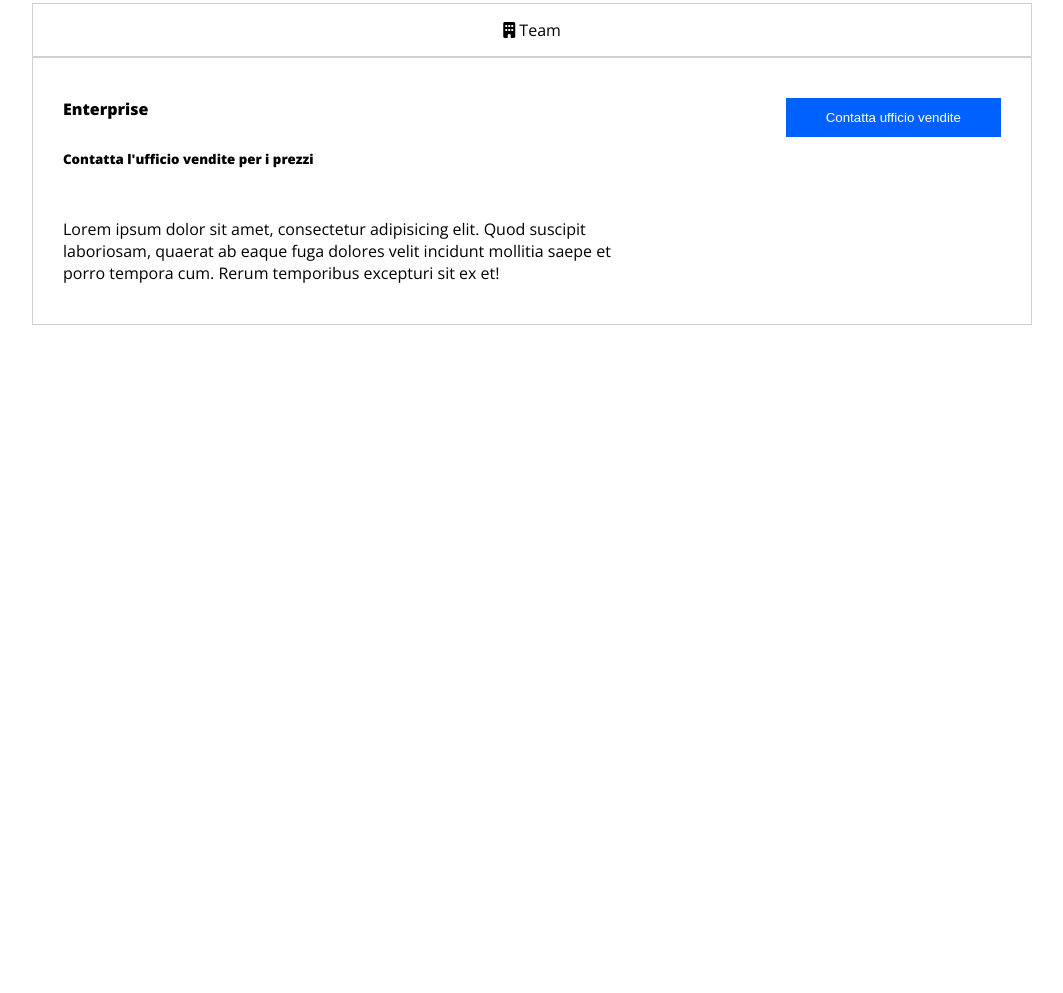
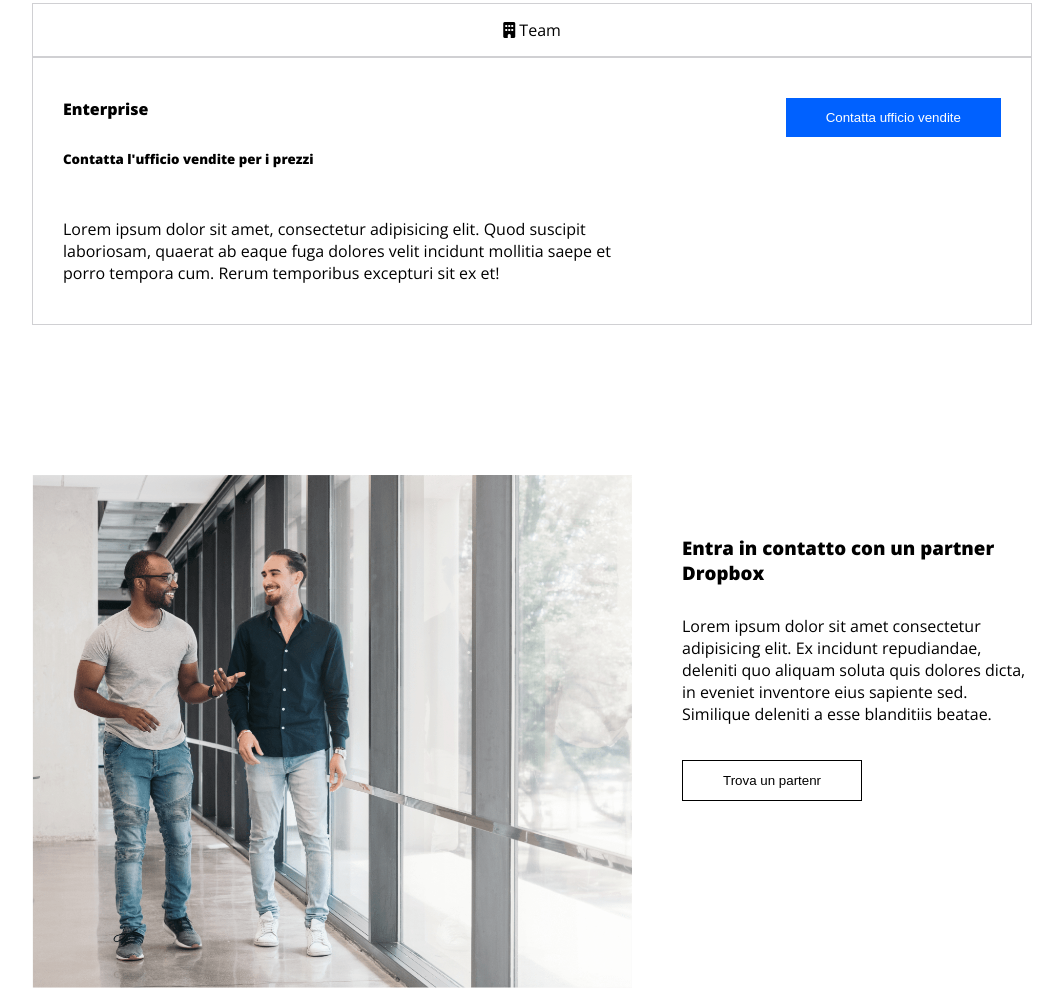
Before and after one commit to Seme87/htmlcss-dropbox, a plain HTML site: page index.html in a window 1280 px wide. Shown: the part 2481-3474 px from the top of the page, without its empty margins (108-1171 px from the left). Before the commit the page ends 2806 px from the top, so only its background shows below. Drawn offline with nearby package versions, Linux system fonts and the light colour scheme.

Commit message:
add sez partner dropbox

```diff
--- a/css/style.css
+++ b/css/style.css
@@ -163,7 +163,6 @@ header{
 }
 
 .row-profile{
-    /* background-color: yellow; */
     margin-right: 50px;
     display: flex;
     justify-content: space-between;
@@ -173,7 +172,6 @@ header{
 .col-profile{
 
     width: calc(100% / 3 - 50px);
-    /* background-color: green; */
     border: 1px solid #d0d0d3;
 }
 
@@ -290,3 +288,39 @@ header{
     background-color: #0061ff;
     padding: 12px 40px;
 }
+
+.row-partner{
+    display: flex;
+    width: 100%;
+    margin-top: 150px;
+}
+
+.col-partenr-left{
+    width: 60%;
+}
+
+.col-partenr-left img{
+    width: 100%;
+}
+
+.col-partenr-right {
+    padding-top: 60px;
+    padding-left: 50px;
+    width: 40%;
+}
+
+.col-partenr-right h3{
+    padding-bottom: 30px;
+}
+
+
+.col-partenr-right button{
+    color: black;
+    border: 1px solid;
+    background-color: transparent;
+    padding: 12px 40px;
+}
+
+.col-partenr-right p{
+    padding-bottom:35px;
+}
--- a/index.html
+++ b/index.html
@@ -218,12 +218,27 @@
 
                 </div>
                 <!-- team-profile -->
-
             </div>
-
-
         </section>
         <!-- sezione profile -->
+
+        <!-- sezione partner Dropbox -->
+        <section class="partner-dropbox">
+            <div class="small-container">
+                <div class="row-partner">
+                    <div class="col-partenr-left">
+                        <img src="img/partner.png" alt="">
+                    </div>
+                    <div class="col-partenr-right">
+                        <h3>Entra in contatto con un partner Dropbox</h3>
+                        <p>Lorem ipsum dolor sit amet consectetur adipisicing elit. Ex incidunt repudiandae, deleniti quo aliquam soluta quis dolores dicta, in eveniet inventore eius sapiente sed. Similique deleniti a esse blanditiis beatae.</p>
+                        <button>Trova un partenr</button>
+                    </div>
+
+                </div>
+            </div>
+        </section>
+        <!-- sezione partner Dropbox -->
 
     </main>
 
```
